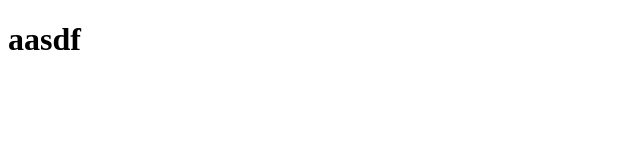
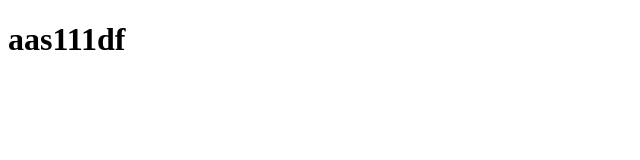
Before and after one commit to eohhh/html, a plain HTML site: page index.html in a window 1280 px wide. Shown: the whole page, without its empty margins (0-640 px from the left). Drawn offline with Linux system fonts and the light colour scheme.

Commit message:
Update index.html

```diff
--- a/index.html
+++ b/index.html
@@ -8,7 +8,7 @@
 </head>
 
 <body>
-<H1>aasdf</H1>
+<H1>aas111df</H1>
 </body>
 
 </html>
```
